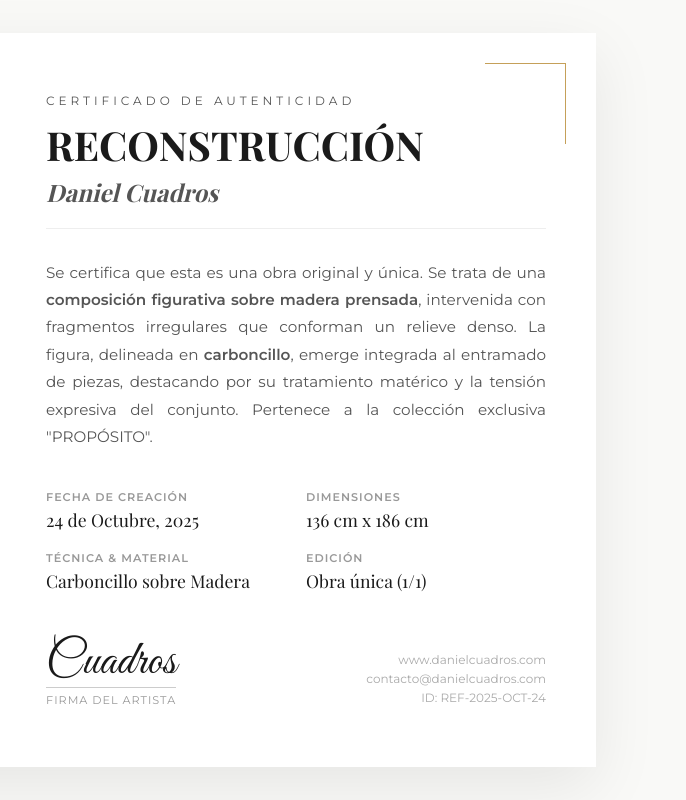
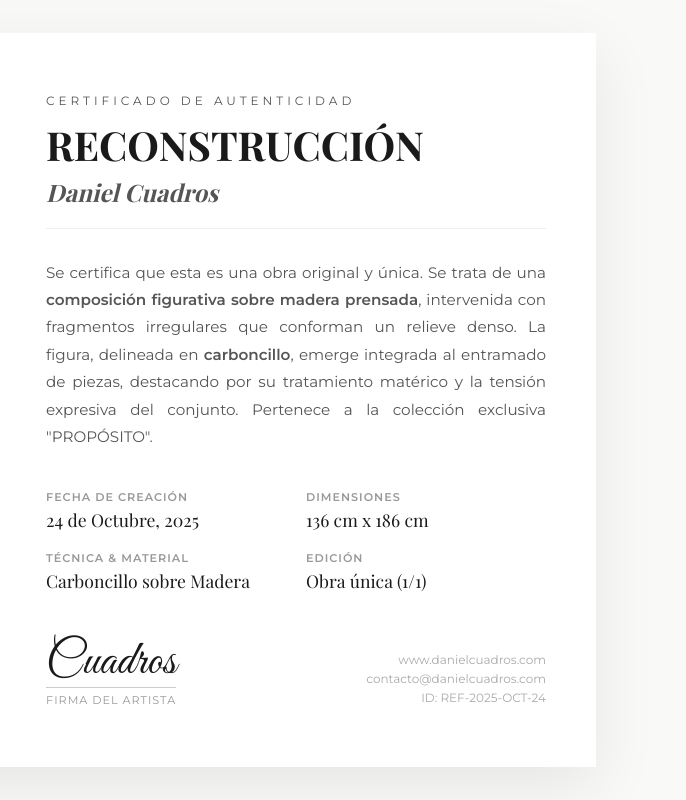
Before and after one commit to dybbecloud/auth, a website: page index.html in a window 1280 px wide. Shown: the full height of the page, 594-1280 px from the left. Drawn offline with nearby package versions, Linux system fonts and the light colour scheme; a web font is replaced by a local one.

Commit message:
certificado

```diff
--- a/index.html
+++ b/index.html
@@ -82,18 +82,6 @@
         }
 
         /* Decoración de esquina */
-        .content-section::before {
-            content: '';
-            position: absolute;
-            top: 30px;
-            right: 30px;
-            width: 80px;
-            height: 80px;
-            border-top: 1px solid var(--accent-gold);
-            border-right: 1px solid var(--accent-gold);
-            opacity: 0;
-            animation: fadeIn 1s ease 1s forwards;
-        }
 
         /* Tipografía y Jerarquía */
         .header-overline {
```
